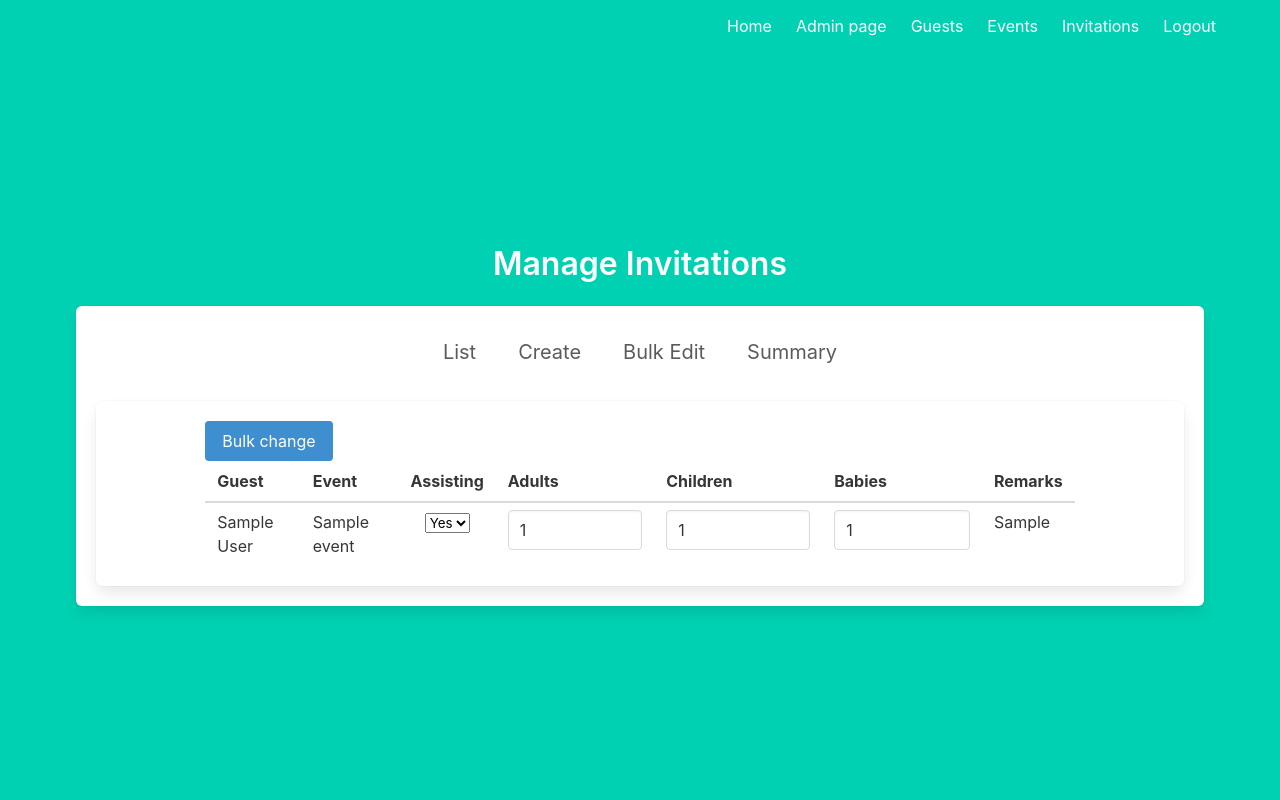
After one commit to Carsopre/mistela-flask, a Flask app: page /admin/invitations/edit/bulk/ in a window 1280 px wide. The commit adds this page. Run offline with Flask 3, Linux system fonts and the light colour scheme; a user stored in the database is signed in; tables that the repository leaves empty hold one stand-in row (values such as "Sample post"); some libraries are stand-ins or nearby versions.

Commit message:
feat(admin_invitation_edit_bulk): It is now possible to do a bulk edit from the admin menu

```diff
--- /dev/null
+++ b/mistelaflask/templates/admin/invitations/admin_invitation_edit_bulk.html
@@ -0,0 +1,49 @@
+{% extends "admin/invitations/admin_invitations_base.html" %}
+
+{% block invitation_content %}
+<div class="table-container">
+    <table class="table is-striped is-full-width">
+        <thead>
+            <tr>
+                <th>Guest</th>
+                <th>Event</th>
+                <th>Assisting</th>
+                <th>Adults</th>
+                <th>Children</th>
+                <th>Babies</th>
+                <th>Remarks</th>
+            </tr>
+        </thead>
+        <tbody>
+            <form method="POST" action="/admin/invitations/edit/bulk/">
+            <tr>
+                <button class="button is-block is-info is-centered">Bulk change</button>
+            </tr>
+            {% for _inv in invitations %}
+            <tr>
+                <td class="has-text-left">{{ _inv.guest.name }}</td>
+                <td class="has-text-left">{{ _inv.event.name }}</td>
+                <td class="has-text-centered">
+                    <select name="response_{{_inv.id}}">
+                        <option value="True" {% if _inv.response == True %}selected{% endif %}>Yes</option>
+                        <option value="False" {% if _inv.response == False %}selected{% endif %}>No</option>
+                        <option value="" {% if _inv.response == None %}selected{% endif %}>?</option>
+                    </select>
+                </td>
+                <td class="has-text-left">
+                    <input value="{{_inv.n_adults}}" min=0 class="input" type="number" name="n_babies_{{_inv.id}}">
+                </td>
+                <td class="has-text-left">
+                    <input value="{{_inv.n_children}}" min=0 class="input" type="number" name="n_babies_{{_inv.id}}">
+                </td>
+                <td class="has-text-left">
+                    <input value="{{_inv.n_babies}}" min=0 class="input" type="number" name="n_babies_{{_inv.id}}">
+                </td>
+                <td class="has-text-left">{{ _inv.remarks if _inv.remarks }}</td>
+            </tr>
+            {% endfor %}
+            </form>
+        </tbody>
+    </table>
+</div>
+{% endblock %}
--- a/mistelaflask/templates/admin/invitations/admin_invitations_base.html
+++ b/mistelaflask/templates/admin/invitations/admin_invitations_base.html
@@ -8,6 +8,7 @@
             <ul>
                 <li><a href="{{ url_for('admin.invitations_list') }}">List</a></li>
                 <li><a href="{{ url_for('admin.invitations_add') }}">Create</a></li>
+                <li><a href="{{ url_for('admin.invitations_bulk_list') }}">Bulk Edit</a></li>
                 <li><a href="{{ url_for('admin.invitations_summary') }}">Summary</a></li>
             </ul>
         </div>
--- a/mistelaflask/templates/admin/invitations/admin_invitations_list.html
+++ b/mistelaflask/templates/admin/invitations/admin_invitations_list.html
@@ -32,7 +32,7 @@
                 <td class="has-text-left">{{ inv.n_adults }}</td>
                 <td class="has-text-left">{{ inv.n_children }}</td>
                 <td class="has-text-left">{{ inv.n_babies }}</td>
-                <td class="has-text-left">{{ inv.remarks }}</td>
+                <td class="has-text-left">{{ inv.remarks if inv.remarks }}</td>
             </tr>
             {% endfor %}
         </tbody>
--- a/mistelaflask/views/admin_views/admin_view_invitations.py
+++ b/mistelaflask/views/admin_views/admin_view_invitations.py
@@ -15,9 +15,21 @@ class AdminViewInvitations(AdminViewBase):
         _view = cls()
         _view._add_base_url_rules(admin_blueprint)
         admin_blueprint.add_url_rule(
-            f"/{_view.view_name}/summary/",
-            f"{_view.view_name}_summary",
+            f"/invitations/summary/",
+            f"invitations_summary",
             _view._summary_view,
+        )
+        admin_blueprint.add_url_rule(
+            "/invitations/edit/bulk/",
+            "invitations_bulk_list",
+            _view._bulk_list_view,
+            methods=["GET"],
+        )
+        admin_blueprint.add_url_rule(
+            "/invitations/edit/bulk/",
+            "invitations_bulk_edit",
+            _view._bulk_edit_view,
+            methods=["POST"],
         )
         return _view
 
@@ -54,6 +66,8 @@ class AdminViewInvitations(AdminViewBase):
         _response = request.form.get("response", None)
         if _response:
             _response = _response.lower() == "true"
+        else:
+            _response = None
         _invitation.response = _response
         _invitation.n_adults = request.form.get("n_adults", 0)
         _invitation.n_children = request.form.get("n_children", 0)
@@ -152,3 +166,33 @@ class AdminViewInvitations(AdminViewBase):
         return self._render_admin_view_template(
             "admin_invitations_summary.html", summaries=_summary_events
         )
+
+    @admin_required
+    def _bulk_list_view(self) -> Response:
+        return self._render_admin_view_template(
+            "admin_invitation_edit_bulk.html",
+            invitations=models.UserEventInvitation.query.all(),
+        )
+
+    @admin_required
+    def _bulk_edit_view(self) -> Response:
+        for _invite in models.UserEventInvitation.query.all():
+            _response = request.form.get(f"response_{_invite.id}", _invite.response)
+            if _response:
+                _response = _response.lower() == "true"
+            else:
+                _response = None
+            _invite.response = _response
+            _invite.n_adults = int(
+                request.form.get(f"n_adults_{_invite.id}", _invite.n_adults)
+            )
+            _invite.n_children = int(
+                request.form.get(f"n_children_{_invite.id}", _invite.n_children)
+            )
+            _invite.n_babies = int(
+                request.form.get(f"n_babies_{_invite.id}", _invite.n_babies)
+            )
+            _invite.remarks = request.form.get(f"remarks_{_invite.id}", _invite.remarks)
+            db.session.add(_invite)
+            db.session.commit()
+        return redirect(url_for("admin.invitations_list"))
```
Also changed, not shown: mistelaflask/templates/admin/invitations/admin_invitation_form.html (+10 -27 lines).
